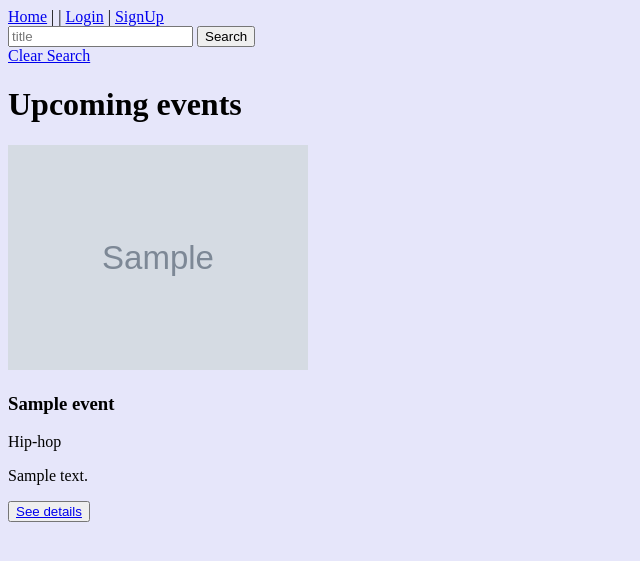
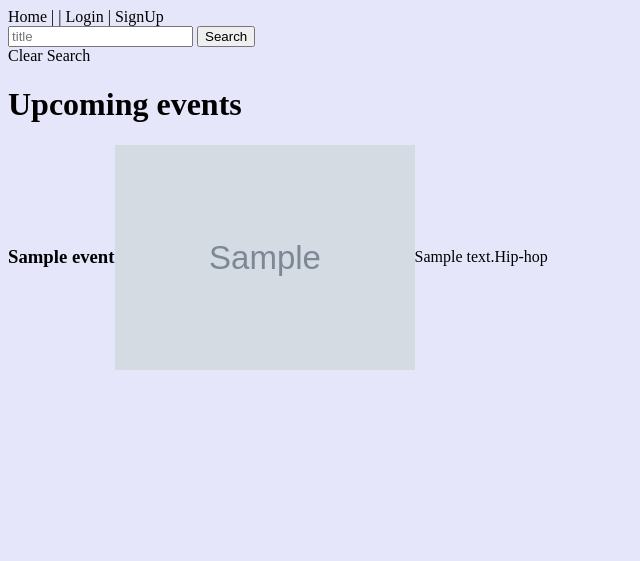
Before and after one commit to kobyrthr/unherd_app, a Django app: page / in a window 1280 px wide. Shown: the top 561 px of the page, without its empty margins (0-640 px from the left). Run offline with Django 4.2, Linux system fonts and the light colour scheme; tables that the repository leaves empty hold one stand-in row (values such as "Sample post"); grey boxes marked "Sample" are stand-in pictures.

Commit message:
broke up the text on the img-card on the index page. added some cetner alignment.

```diff
--- a/main_app/static/styles.css
+++ b/main_app/static/styles.css
@@ -7,3 +7,19 @@ body{
 img{
     max-width: 300px;
 }
+
+a{
+    text-decoration: none;
+    color: black;
+}
+a:hover{
+    cursor:pointer;
+    text-decoration: underline;
+    color: red;
+}
+
+.img_card{
+    display: flex;
+    align-items: center;
+    margin-bottom: 64px;
+}
--- a/main_app/templates/index.html
+++ b/main_app/templates/index.html
@@ -13,15 +13,15 @@
 
     <h1>Upcoming events</h1>
     {% for event in events %}
-    <div>
-        <img src="{{event.img}}" alt="">
-        <h3>{{event.title}}</h3>
-        <p>{{event.genres}}</p>
-        <p>{{event.description}}</p>
-        <button>
-            <a href={% url 'event_detail' pk=event.id %}>See details</a>
-        </button>
-    </div>
+    <a href={% url 'event_detail' pk=event.id %}>
+                <div class = "img_card">
+                    <h3>{{event.title}}</h3>
+                    <img src="{{event.img}}" alt="">
+                    <p>{{event.description}}</p>
+                    <p>{{event.genres}}</p>
+                    </div>
+            </a>
+
 
 
     {% endfor %}
```
